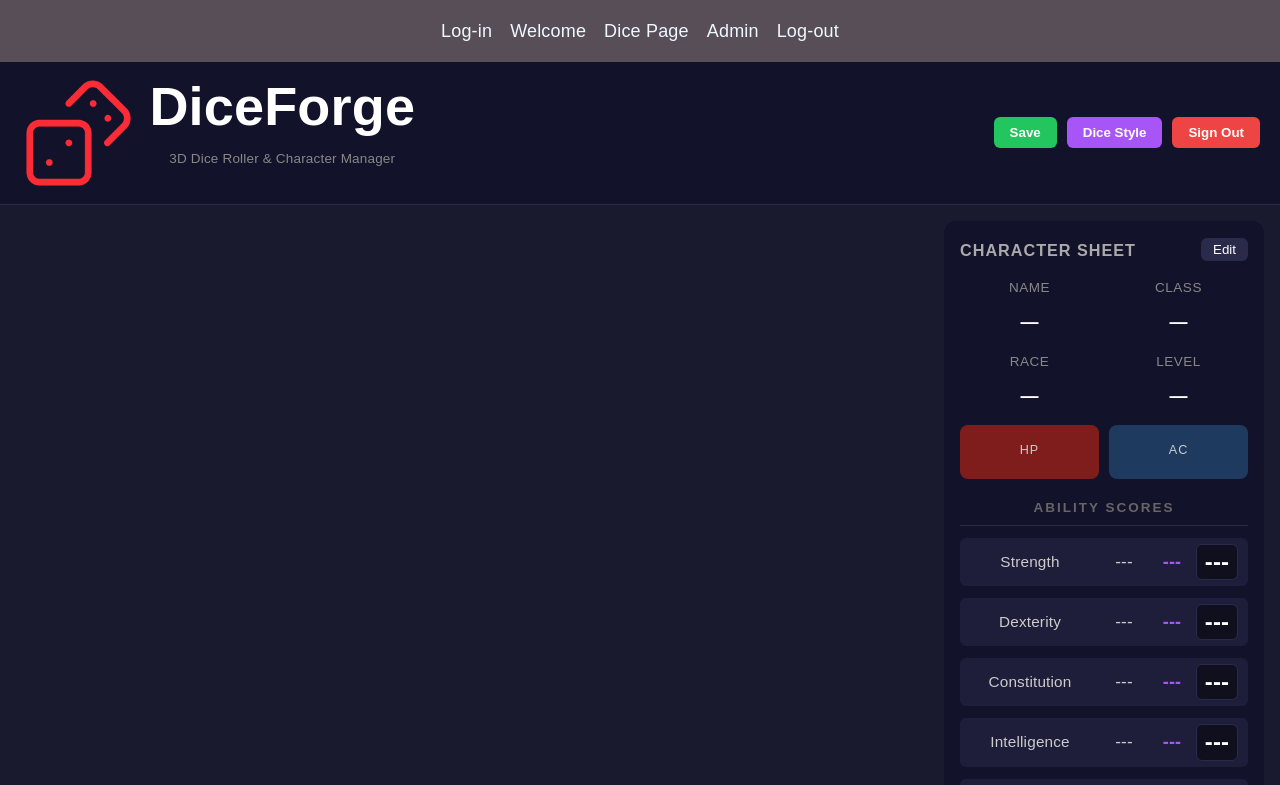
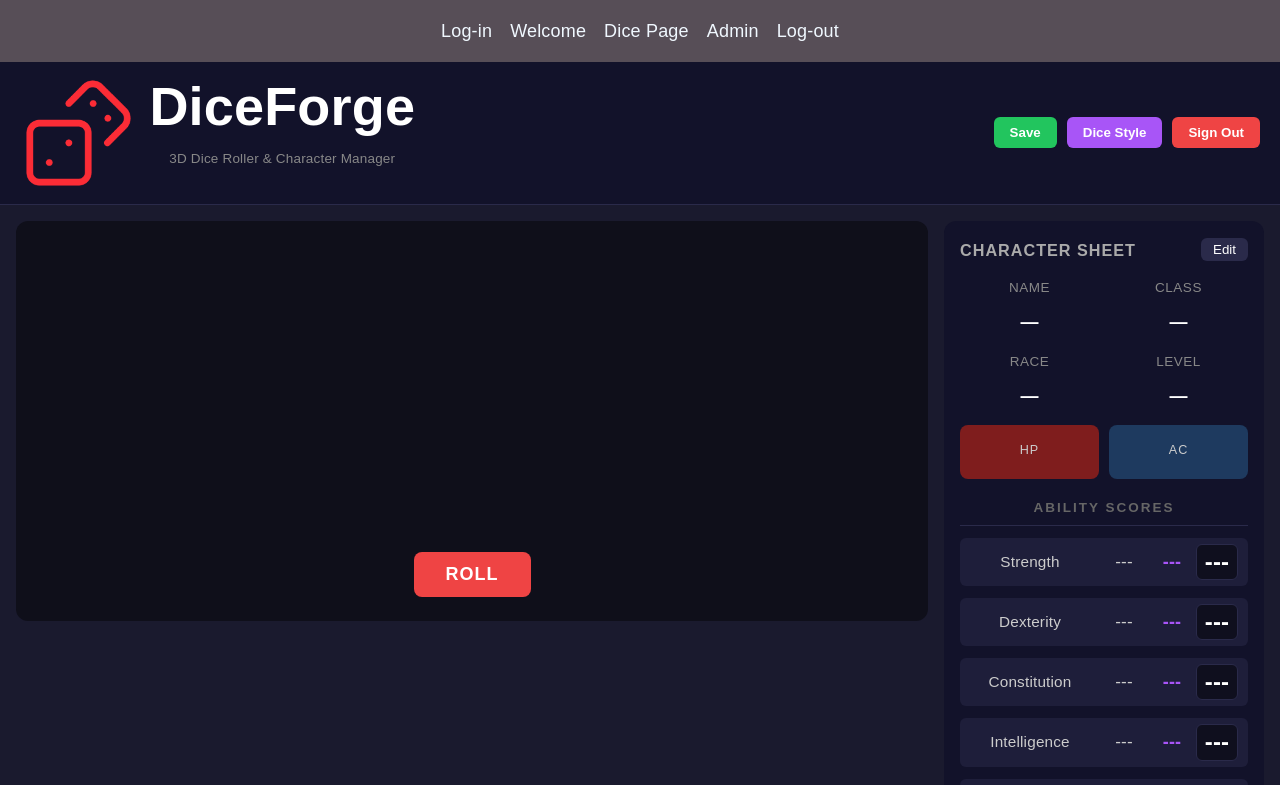
Before and after one commit to J-AGGERHOLM/diceRoller, a Svelte app in the folder client/: page /dicePage in a window 1280 px wide. Shown: the top 785 px of the page. Built offline with nearby package versions, Linux system fonts and the light colour scheme.

Commit message:
3d view placeholder

```diff
--- a/client/src/components/DiceViewer/DiceViewer.svelte
+++ b/client/src/components/DiceViewer/DiceViewer.svelte
@@ -0,0 +1,33 @@
+<div class="viewer">
+  <button class="roll-btn">ROLL</button>
+</div>
+
+<style>
+  .viewer {
+    background-color: #0f0f1a;
+    border-radius: 12px;
+    height: 50vh;
+    display: flex;
+    flex-direction: column;
+    align-items: center;
+    justify-content: flex-end;
+    padding-bottom: 24px;
+    position: relative;
+  }
+
+  .roll-btn {
+    background-color: #ef4444;
+    color: white;
+    border: none;
+    border-radius: 8px;
+    padding: 12px 32px;
+    font-size: 1rem;
+    font-weight: bold;
+    cursor: pointer;
+    letter-spacing: 1px;
+  }
+
+  .roll-btn:hover {
+    background-color: #dc2626;
+  }
+</style>
```
